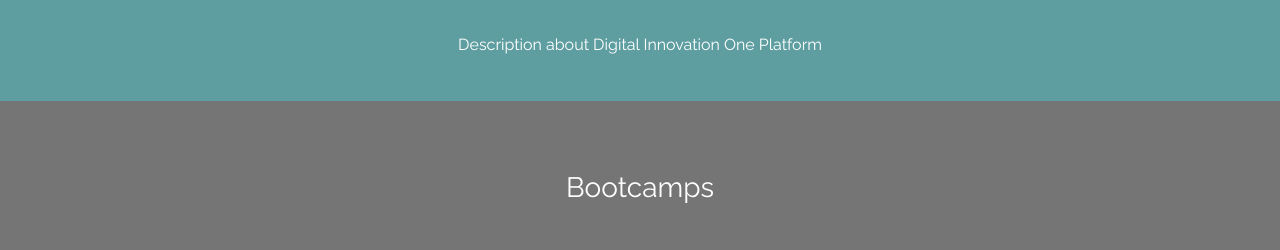
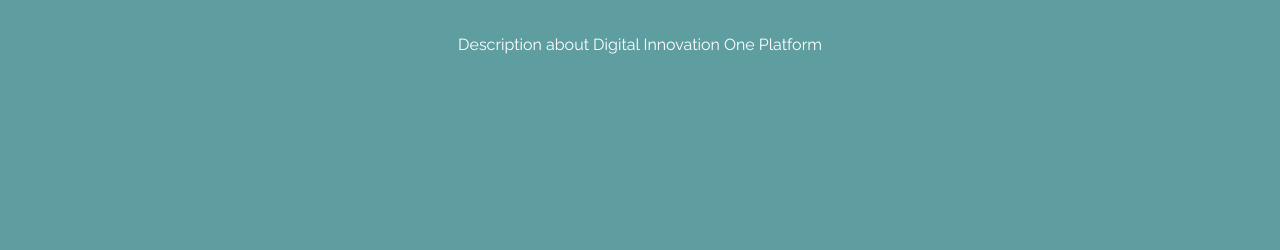
Before and after one commit to rvsriller/rierBootstrap, a plain HTML site: page index.html in a window 1280 px wide. Shown: the part 505-755 px from the top of the page. Drawn offline with Linux system fonts and the light colour scheme.

Commit message:
Stylizing

```diff
--- a/css/style.css
+++ b/css/style.css
@@ -10,7 +10,7 @@ body {
 .dio {
   background-color: cadetblue;
   color: white;
-  height: 500px;
+  height: 800px;
 }
 
 .margin {
@@ -28,6 +28,9 @@ body {
   color: white;
 }
 
+.projectCard {
+}
+
 h3 {
   padding-bottom: 40px;
 }
```
